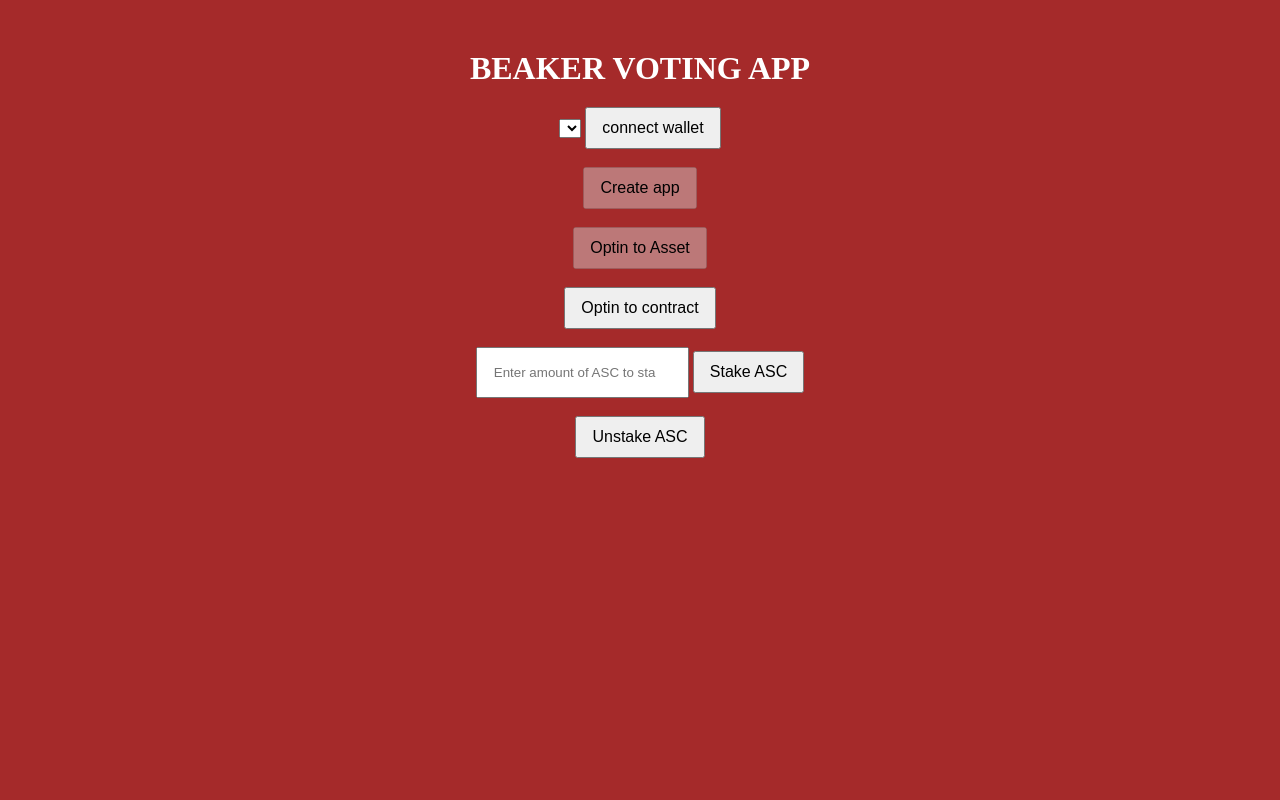
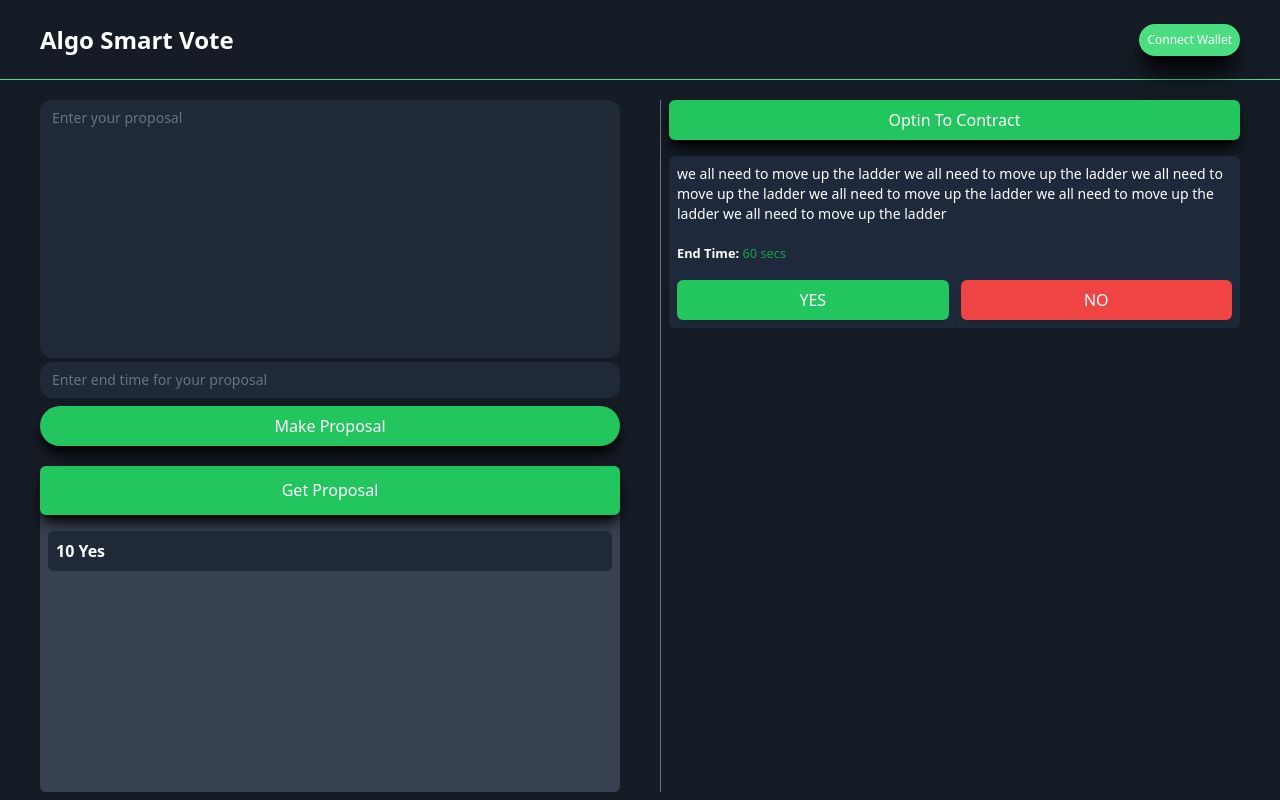
Before and after one commit to devEMEL/voting-contract, a website built with webpack: page index.html in a window 1280 px wide. Built offline with nearby package versions, Linux system fonts and the light colour scheme.

Commit message:
Design half done

```diff
--- a/index.html
+++ b/index.html
@@ -1,36 +1,144 @@
 <!DOCTYPE html>
-<html>
-    <head>
-        <meta charset="utf-8" />
-        <link rel="stylesheet" href="style.css" />
-        <title>Algorand Web App</title>
-    </head>
-    <body style="background-color: brown;text-align: center;margin-top: 50px;color: #fff;">
-        <h1 style="text-transform: uppercase;color: #fff;margin-bottom: 20px;">beaker voting app</h1>
+<html lang="en">
+  <head>
+    <meta charset="UTF-8" />
+    <meta http-equiv="X-UA-Compatible" content="IE=edge" />
+    <meta name="viewport" content="width=device-width, initial-scale=1.0" />
+    <title>Algo Smart Vote</title>
+    <link href="./app.css" rel="stylesheet" />
+  </head>
+  <body class="gradient-bg-body h-screen">
+    <header
+      class="w-full px-10 flex justify-between items-center py-4 mx-auto h-[10%] border-b border-green-400"
+    >
+      <div
+        class="md:flex-[0.5] flex-initial justify-center items-center text-white font-bold text-2xl"
+      >
+        Algo Smart Vote
+      </div>
 
-        <!-- Accounts -->
-        <select name="accounts" id="accounts">Select account</select>
+      <button
+        onclick="truncate()"
+        id="connection"
+        class="shadow-xl shadow-black text-white bg-green-400 hover:bg-green-600 md:text-xs p-2 rounded-full"
+      >
+        Connect Wallet
+      </button>
+    </header>
 
-        <!-- connect -->
-        <button id="connect" style="padding: 10px 15px;text-align: center;text-decoration: none;color: black;font-size: 16px;">connect wallet</button><br><br>
+    <main class="grid grid-cols-1 md:grid-cols-2 h-[90%] w-full">
+      <div class="h-full p-5 pb-2 pl-10">
+        <div class="w-full h-[50%]">
+          <form class="flex flex-col h-full">
+            <div
+              class="flex justify-between items-center bg-gray-800 rounded-xl h-[80%]"
+            >
+              <textarea
+                class="block h-full bg-transparent border-0 w-full text-sm text-slate-500 focus:outline-none cursor-pointer focus:ring-0 resize-none"
+                placeholder="Enter your proposal"
+                name="proposal"
+                required
+                value=""
+              ></textarea>
+            </div>
 
-        <!-- create app -->
-        <button id="create_app" style="padding: 10px 15px;text-align: center;text-decoration: none;color: black;font-size: 16px;" disabled>Create app</button><br><br>
-        <div id="create_app_status"></div>
+            <div
+              class="flex justify-between items-center bg-gray-800 rounded-xl mt-1"
+            >
+              <input
+                class="block bg-transparent border-0 w-full text-sm text-slate-500 focus:outline-none cursor-pointer focus:ring-0"
+                type="number"
+                placeholder="Enter end time for your proposal"
+                value=""
+                name="price"
+                required
+              />
+            </div>
 
-        <!-- create token and log token id -->
-        <button id="optin_to_asset" style="padding: 10px 15px;text-align: center;text-decoration: none;color: black;font-size: 16px;" disabled>Optin to Asset</button><br><br>
+            <button
+              class="flex w-full text-md mt-2 justify-center items-center shadow-lg shadow-black text-white bg-green-500 hover:bg-green-600 rounded-full p-2"
+            >
+              Make Proposal
+            </button>
+          </form>
+        </div>
+        <div class="w-full h-[50%] pt-5">
+          <div class="h-full bg-gray-700 rounded-md">
+            <button
+              class="flex h-[15%] w-full text-md justify-center items-center shadow-lg shadow-black text-white bg-green-500 hover:bg-green-600 rounded-md p-2"
+            >
+              Get Proposal
+            </button>
 
+            <div class="h-[75%]">
+              <!-- Lists of results-->
+              <div
+                class="bg-gray-800 p-2 my-4 mx-2 h-auto text-md text-white font-semibold rounded-md"
+              >
+                10 Yes
+              </div>
+            </div>
+          </div>
+        </div>
+      </div>
+      <div class="h-full pb-2 p-5 pr-10">
+        <div class="h-full border-l border-gray-500 pl-2">
+          <button
+            class="flex max-h-[10%] w-full text-md justify-center items-center shadow-lg shadow-black text-white bg-green-500 hover:bg-green-600 rounded-md p-2"
+          >
+            Optin To Contract
+          </button>
+          <div class="max-h-[90%] overflow-y-auto">
+            <!-- List for proposals-->
+            <div class="h-auto rounded-md mt-4 bg-slate-800">
+              <div class="p-2 text-white text-sm">
+                we all need to move up the ladder we all need to move up the
+                ladder we all need to move up the ladder we all need to move up
+                the ladder we all need to move up the ladder we all need to move
+                up the ladder
+              </div>
+              <div class="p-2 text-white text-md">
+                <small class="font-bold"> End Time: </small>
+                <small class="text-green-600"> 60 secs </small>
+              </div>
 
-        <!-- create token and log token id -->
-        <button id="optin_to_contract" style="padding: 10px 15px;text-align: center;text-decoration: none;color: black;font-size: 16px;">Optin to contract</button><br><br>
+              <div class="p-2 flex justify-between gap-3">
+                <button
+                  class="flex text-md w-full justify-center items-center shadow-lg text-white bg-green-500 hover:bg-green-600 rounded-md p-2"
+                >
+                  YES
+                </button>
+                <button
+                  class="flex text-md w-full justify-center items-center shadow-lg text-white bg-red-500 hover:bg-red-600 rounded-md p-2"
+                >
+                  NO
+                </button>
+              </div>
+            </div>
+          </div>
+        </div>
+      </div>
+    </main>
 
-        <input type="number" id="stake_amount" placeholder="Enter amount of ASC to stake " style="padding: 16px 16px;">
-        <button id="stake" style="padding: 10px 15px;text-align: center;text-decoration: none;color: black;font-size: 16px;">Stake ASC</button><br><br>
+    <script>
+      const truncate = (
+        text = "0x0872893278987067858758755028302",
+        startChars = 4,
+        endChars = 4,
+        maxLength = 11
+      ) => {
+        if (text.length > maxLength) {
+          var start = text.substring(0, startChars);
+          var end = text.substring(text.length - endChars, text.length);
+          while (start.length + end.length < maxLength) {
+            start = start + ".";
+          }
+          document.getElementById("connection").innerHTML = `${start + end}`;
+          return;
+        }
 
-        <!-- cast vote -->
-        <button id="unstake" style="padding: 10px 15px;text-align: center;text-decoration: none;color: black;font-size: 16px;">Unstake ASC</button><br><br>
-
-
-    </body>
+        document.getElementById("connection").innerHTML = `${text}`;
+      };
+    </script>
+  </body>
 </html>
--- /dev/null
+++ b/input.css
@@ -0,0 +1,8 @@
+@import url("https://fonts.googleapis.com/css2?family=Open+Sans:wght@300;400;500;600;700&display=swap");
+
+@tailwind base;
+@tailwind components;
+@tailwind utilities;
+.gradient-bg-body {
+  background-color: #151c25;
+}
--- a/package.json
+++ b/package.json
@@ -31,10 +31,12 @@
     "stream-browserify": "^3.0.0"
   },
   "devDependencies": {
+    "@tailwindcss/forms": "^0.5.3",
     "@typescript-eslint/eslint-plugin": "^5.30.0",
     "@typescript-eslint/parser": "^5.30.0",
     "@webpack-cli/generators": "^2.5.0",
     "beaker-ts": "^0.0.70",
+    "css-loader": "^6.7.3",
     "eslint": "^8.18.0",
     "eslint-config-standard": "^17.0.0",
     "eslint-plugin-import": "^2.26.0",
@@ -42,6 +44,8 @@
     "eslint-plugin-promise": "^6.0.0",
     "gh-pages": "^5.0.0",
     "html-webpack-plugin": "^5.5.0",
+    "style-loader": "^3.3.1",
+    "tailwindcss": "^3.2.4",
     "ts-loader": "^9.3.0",
     "typescript": "^4.7.4",
     "webpack": "^5.73.0",
--- a/style.css
+++ /dev/null
@@ -1,7 +0,0 @@
-body {
-  background-color: greenyellow;
-}
-
-h1 {
-  color: choco;
-}
--- /dev/null
+++ b/tailwind.config.js
@@ -0,0 +1,34 @@
+/** @type {import('tailwindcss').Config} */
+module.exports = {
+  content: ["./*.{html,js}"],
+  theme: {
+    fontFamily: {
+      display: ["Open Sans", "sans-serif"],
+      body: ["Open Sans", "sans-serif"],
+    },
+    extend: {
+      screens: {
+        mf: "990px",
+      },
+      keyframes: {
+        "slide-in": {
+          "0%": {
+            "-webkit-transform": "translateX(120%)",
+            transform: "translateX(120%)",
+          },
+          "100%": {
+            "-webkit-transform": "translateX(0%)",
+            transform: "translateX(0%)",
+          },
+        },
+      },
+      animation: {
+        "slide-in": "slide-in 0.5s ease-out",
+      },
+    },
+  },
+  variants: {
+    extend: {},
+  },
+  plugins: [require("@tailwindcss/forms")],
+};
--- a/webpack.config.js
+++ b/webpack.config.js
@@ -1,28 +1,27 @@
 // Generated using webpack-cli https://github.com/webpack/webpack-cli
 
-const path = require('path');
-const HtmlWebpackPlugin = require('html-webpack-plugin');
-const WorkboxWebpackPlugin = require('workbox-webpack-plugin');
-const webpack = require('webpack')
+const path = require("path");
+const HtmlWebpackPlugin = require("html-webpack-plugin");
+const WorkboxWebpackPlugin = require("workbox-webpack-plugin");
+const webpack = require("webpack");
 
-const isProduction = process.env.NODE_ENV == 'production';
-
+const isProduction = process.env.NODE_ENV == "production";
 
 const config = {
-    entry: './src/index.ts',
+  entry: "./src/index.ts",
   output: {
-        path: path.resolve(__dirname, 'dist'),
+    path: path.resolve(__dirname, "dist"),
   },
   devServer: {
     open: true,
-        host: 'localhost',
+    host: "localhost",
   },
   plugins: [
     new HtmlWebpackPlugin({
-            template: 'index.html',
+      template: "index.html",
     }),
     new webpack.ProvidePlugin({
-            Buffer: ['buffer', 'Buffer'],
+      Buffer: ["buffer", "Buffer"],
     }),
 
     // Add your plugins here
@@ -32,39 +31,40 @@ const config = {
     rules: [
       {
         test: /\.(ts|tsx)$/i,
-                loader: 'ts-loader',
-                exclude: ['/node_modules/'],
+        loader: "ts-loader",
+        exclude: ["/node_modules/"],
       },
       {
         test: /\.(eot|svg|ttf|woff|woff2|png|jpg|gif)$/i,
-                type: 'asset',
+        type: "asset",
       },
-
+      {
+        test: /\.css$/i,
+        use: ["style-loader", "css-loader"],
+      },
       // Add your rules for custom modules here
       // Learn more about loaders from https://webpack.js.org/loaders/
     ],
-        noParse: [require.resolve('typescript/lib/typescript.js')],
+    noParse: [require.resolve("typescript/lib/typescript.js")],
   },
   resolve: {
-        extensions: ['.tsx', '.ts', '.jsx', '.js', '...'],
+    extensions: [".tsx", ".ts", ".jsx", ".js", "..."],
     fallback: {
-            crypto: require.resolve('crypto-browserify'),
+      crypto: require.resolve("crypto-browserify"),
       stream: require.resolve("stream-browserify"),
       buffer: require.resolve("buffer"),
-            fs: false
-        }
+      fs: false,
+    },
   },
 };
 
 module.exports = () => {
   if (isProduction) {
-        config.mode = 'production';
-
+    config.mode = "production";
 
     config.plugins.push(new WorkboxWebpackPlugin.GenerateSW());
-
   } else {
-        config.mode = 'development';
+    config.mode = "development";
   }
   return config;
 };
```
Also changed, not shown: src/index.ts (+1 -6 lines), src/app.css (added), 2 other files. Lines whose indentation alone changed are shown as unchanged.
